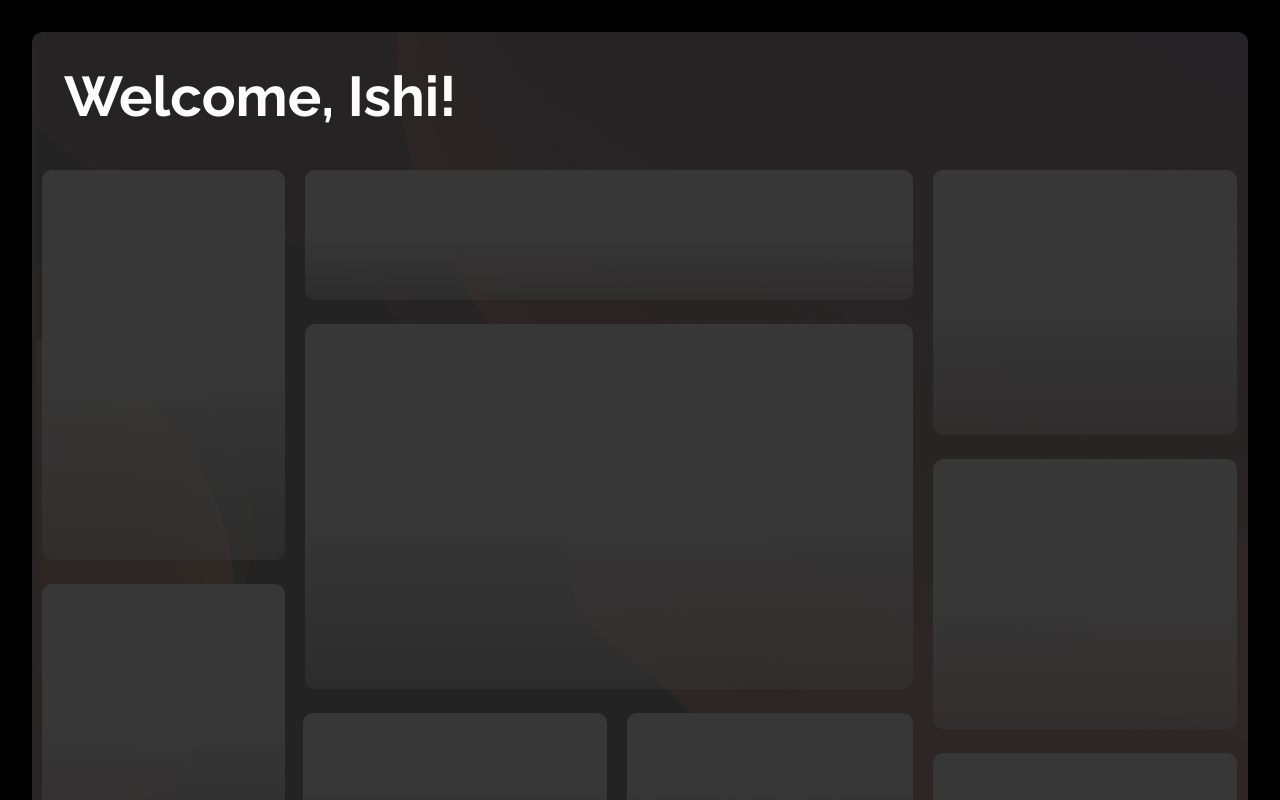
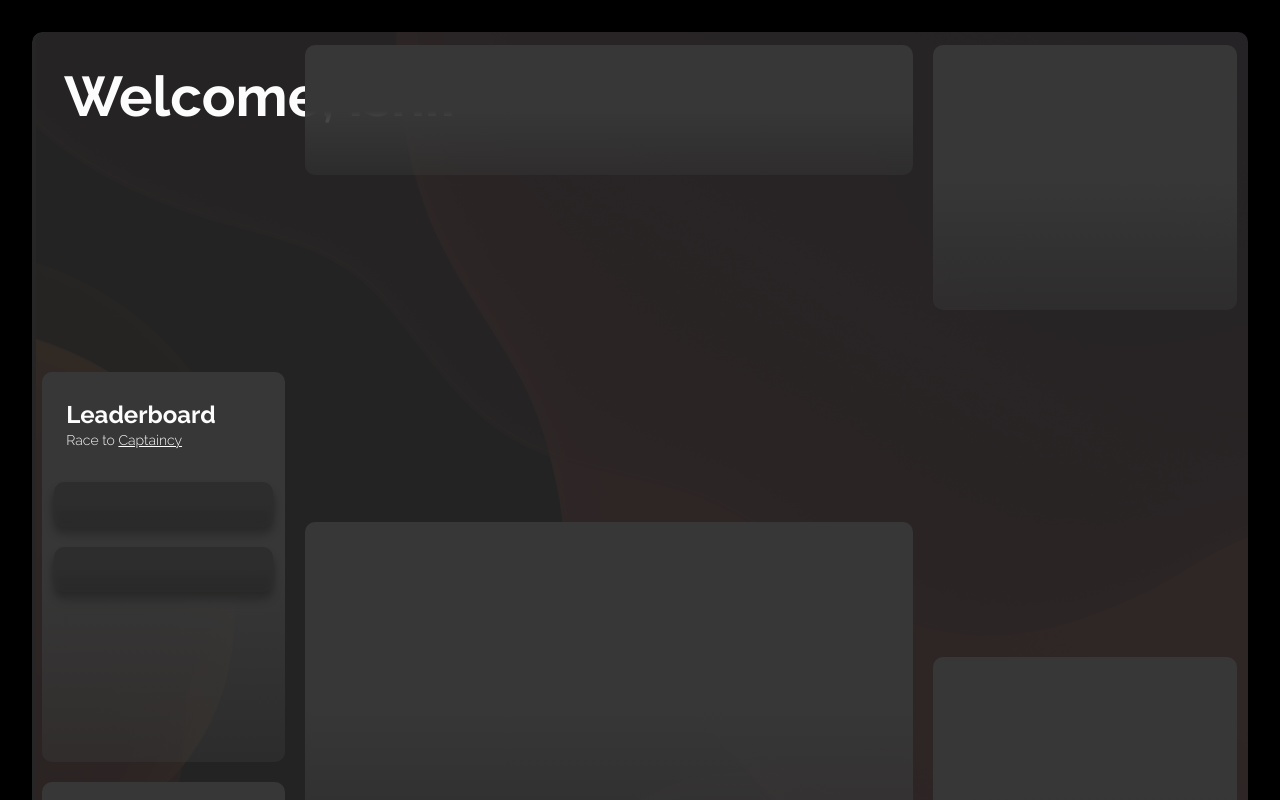
Before and after one commit to malarkey02/inypt-dash, a React (Create React App) app: page / in a window 1280 px wide. Shown: the top 800 px of the page. Built offline with nearby package versions, Linux system fonts and the light colour scheme.

Commit message:
Adding leaderboard base components

```diff
--- /dev/null
+++ b/src/components/compText/leaderboardtext.jsx
@@ -0,0 +1,14 @@
+import React from "react";
+import '../../styles/internal-text-styles/leaderboardtext.css'
+
+
+
+
+function Leaderboardtext(){
+    return <div className="leaderboard-text">
+        <h2>Leaderboard</h2>
+        <p> Race to <span className="underline-captaincy">Captaincy</span> </p>
+        </div>;
+}
+
+export default Leaderboardtext;
--- /dev/null
+++ b/src/components/internalComp/lead-entry.jsx
@@ -0,0 +1,10 @@
+import React from "react";
+import '../../styles/internal-styles/lead-entry.css';
+
+function Leadentry(){
+    return <div className="lead-entry">
+
+    </div>
+}
+
+export default Leadentry;
--- a/src/components/leaderboard.jsx
+++ b/src/components/leaderboard.jsx
@@ -1,9 +1,18 @@
 import React from "react";
 import '../styles/leaderboard.css';
+import Leadentry from './internalComp/lead-entry.jsx';
+import Leaderboardtext from './compText/leaderboardtext';
 
 
 function Leaderboard(){
     return <div className="leaderboard">
+        {/* <div className="leaderboard-text">
+        <h3>Leaderboard</h3>
+        <p> Race to <span>Captaincy</span> </p>
+        </div> */}
+        <Leaderboardtext/>
+        <Leadentry />
+        <Leadentry/>
 
     </div>;
 }
--- a/src/components/progressbar.jsx
+++ b/src/components/progressbar.jsx
@@ -1,5 +1,6 @@
 import React from "react";
-import '../styles/progressbar.css'
+import '../styles/progressbar.css';
+
 
 
 function ProgressBar(){
--- /dev/null
+++ b/src/styles/internal-styles/lead-entry.css
@@ -0,0 +1,11 @@
+
+
+.lead-entry{
+
+width: 90%;
+height: 45px;
+margin: 20px auto;
+
+background: linear-gradient(180deg, #2D2D2D 50.74%, rgba(55, 55, 55, 0) 140.6%);
+filter: drop-shadow(0px 8px 4px rgba(0, 0, 0, 0.4));
+border-radius: 10px;}
--- /dev/null
+++ b/src/styles/internal-text-styles/leaderboardtext.css
@@ -0,0 +1,35 @@
+
+h2{
+
+font-weight: 700;
+font-size: 24px;
+line-height: 26px;
+margin-bottom: 5px;
+
+/* White BG2 */
+
+color: #FCFCFC;
+
+}
+
+
+p{
+font-weight: 300;
+font-size: 14px;
+line-height: 14px;
+color: #FCFCFC;
+margin: 5px 0px;
+}
+
+
+
+
+.underline-captaincy{
+    text-decoration: underline;
+}
+
+.leaderboard-text{
+    width: 80%;
+    height: 50px;
+    margin: 30px auto;
+  }
```
